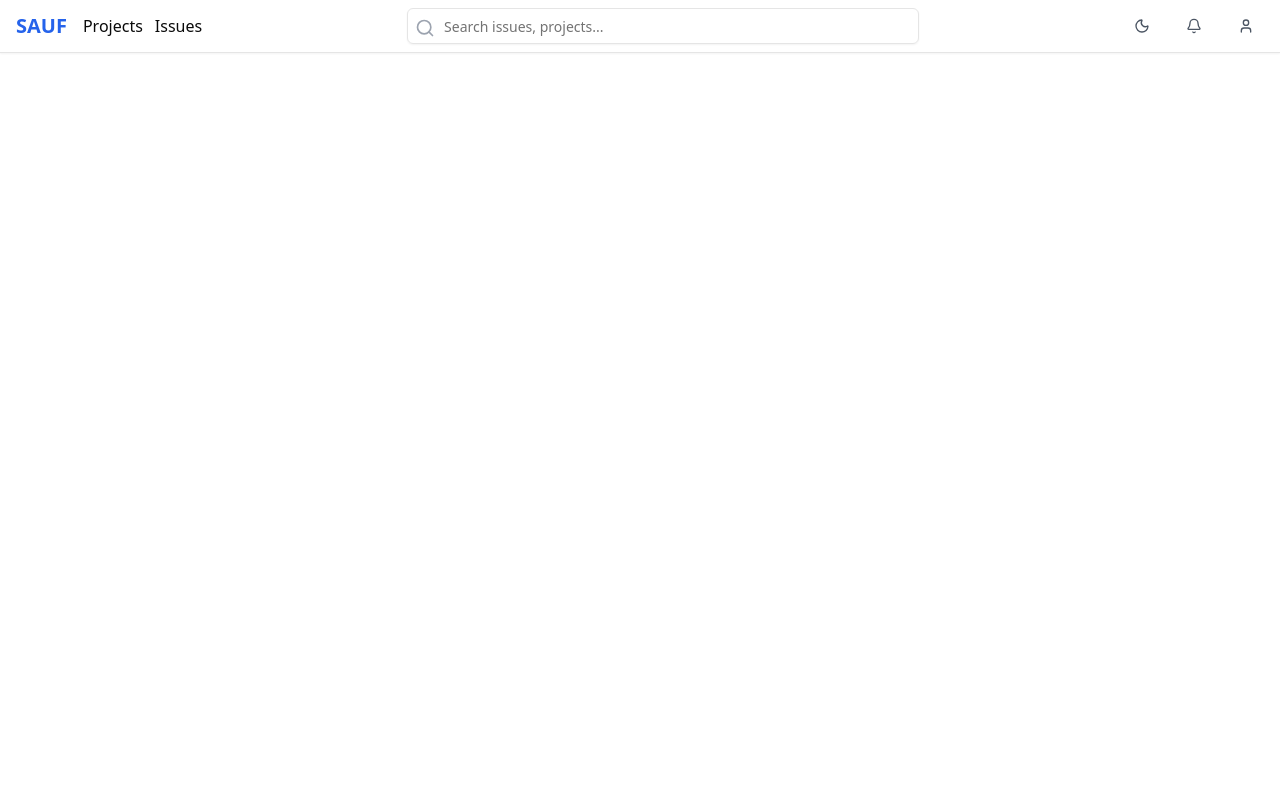
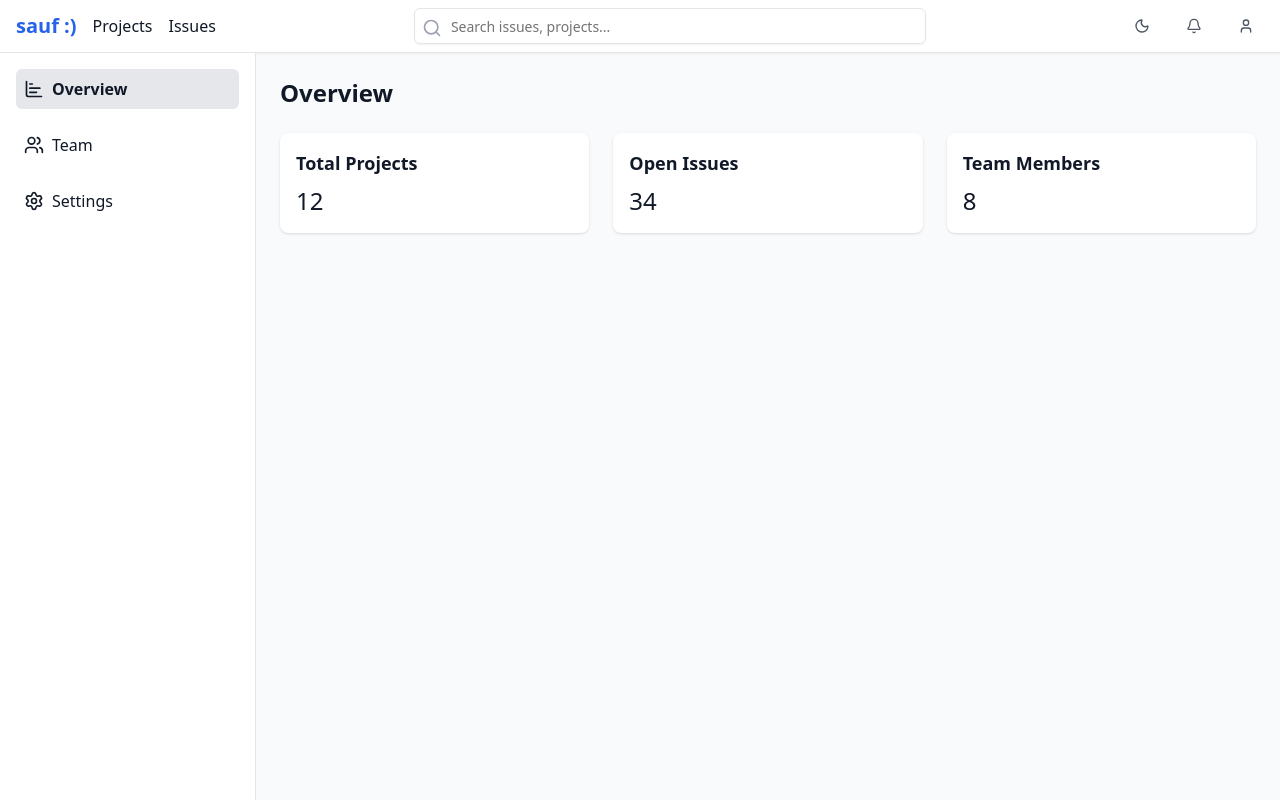
Before and after one commit to pewpewnowdie/sauf-frontend, a React (Vite) app: page / in a window 1280 px wide. Built offline with nearby package versions, Linux system fonts and the light colour scheme.

Commit message:
updated navbar, added dashboard

```diff
--- a/src/App.jsx
+++ b/src/App.jsx
@@ -1,9 +1,10 @@
-import { useState } from 'react'
-import Header from "./components/Header";
+import Dashboard from "./components/Dashboard"
 
 function App() {
   return (
-    <Header/>
+    <>
+      <Dashboard />
+    </>
   )
 }
 
--- /dev/null
+++ b/src/components/Dashboard.jsx
@@ -0,0 +1,86 @@
+import { useState } from "react";
+import Header from "./Header";
+import { ChartBar, FileText, Users, Settings } from "lucide-react";
+
+export default function Dashboard() {
+  const [activeTab, setActiveTab] = useState("overview");
+
+  const sidebarItems = [
+    { title: "Overview", icon: <ChartBar className="h-5 w-5" />, id: "overview" },
+    { title: "Team", icon: <Users className="h-5 w-5" />, id: "team" },
+    { title: "Settings", icon: <Settings className="h-5 w-5" />, id: "settings" },
+  ];
+
+  return (
+    <div className="min-h-screen flex flex-col bg-gray-50 dark:bg-gray-900 text-gray-900 dark:text-gray-100">
+      {/* Header */}
+      <Header />
+
+      {/* Main body: sidebar + content */}
+      <div className="flex flex-1 overflow-hidden">
+        {/* Sidebar */}
+        <aside className="w-64 bg-white dark:bg-gray-800 border-r dark:border-gray-700 p-4 flex flex-col gap-4 flex-shrink-0">
+          {sidebarItems.map((item) => (
+            <button
+              key={item.id}
+              onClick={() => setActiveTab(item.id)}
+              className={`flex items-center gap-2 p-2 rounded-md w-full text-left hover:bg-gray-100 dark:hover:bg-gray-700 ${
+                activeTab === item.id ? "bg-gray-200 dark:bg-gray-700 font-semibold" : "font-normal"
+              }`}
+            >
+              {item.icon}
+              {item.title}
+            </button>
+          ))}
+        </aside>
+
+        {/* Main Content */}
+        <main className="flex-1 p-6 overflow-auto">
+          <h1 className="text-2xl font-bold mb-6 capitalize">{activeTab}</h1>
+
+          {activeTab === "overview" && (
+            <div className="grid grid-cols-1 md:grid-cols-2 lg:grid-cols-3 gap-6">
+              <div className="p-4 bg-white dark:bg-gray-800 rounded-lg shadow">
+                <h2 className="font-semibold text-lg">Total Projects</h2>
+                <p className="text-2xl mt-2">12</p>
+              </div>
+              <div className="p-4 bg-white dark:bg-gray-800 rounded-lg shadow">
+                <h2 className="font-semibold text-lg">Open Issues</h2>
+                <p className="text-2xl mt-2">34</p>
+              </div>
+              <div className="p-4 bg-white dark:bg-gray-800 rounded-lg shadow">
+                <h2 className="font-semibold text-lg">Team Members</h2>
+                <p className="text-2xl mt-2">8</p>
+              </div>
+            </div>
+          )}
+
+          {activeTab === "team" && (
+            <div className="grid grid-cols-1 md:grid-cols-2 lg:grid-cols-3 gap-6">
+              {["Alice", "Bob", "Charlie", "David"].map((member) => (
+                <div
+                  key={member}
+                  className="p-4 bg-white dark:bg-gray-800 rounded-lg shadow flex items-center gap-4"
+                >
+                  <div className="h-10 w-10 rounded-full bg-gray-300 dark:bg-gray-600 flex items-center justify-center">
+                    {member[0]}
+                  </div>
+                  <div>{member}</div>
+                </div>
+              ))}
+            </div>
+          )}
+
+          {activeTab === "settings" && (
+            <div className="p-4 bg-white dark:bg-gray-800 rounded-lg shadow">
+              <h2 className="font-semibold text-lg mb-2">Settings</h2>
+              <p className="text-gray-500 dark:text-gray-400">
+                Dashboard configuration and preferences go here.
+              </p>
+            </div>
+          )}
+        </main>
+      </div>
+    </div>
+  );
+}
--- a/src/components/Header.jsx
+++ b/src/components/Header.jsx
@@ -10,8 +10,8 @@ export default function Header() {
   const [search, setSearch] = useState("")
   const { theme, setTheme } = useTheme()
   const menuItems = [
-    { title: "Projects", subItems: [{ title: "Project A", to: "/projects/a" }] },
-    { title: "Issues", subItems: [{ title: "Issue 1", to: "/issues/1" }] }
+    { title: "Projects", subItems: [{ title: "Project A", to: "/projects/a" }, { title: "Project B", to: "/projects/b" }, { title: "Project B", to: "/projects/b" }] },
+    { title: "Issues", subItems: [{ title: "Issue 1", to: "/issues/1" }, { title: "Issue 2", to: "/issues/2" }, { title: "Issue 3", to: "/issues/3" }] }
   ];
 
   return (
@@ -20,7 +20,7 @@ export default function Header() {
       <div className="flex items-center gap-4">
         {/* Logo */}
         <Link to="/" className="text-xl font-bold text-blue-600 dark:text-blue-400">
-          SAUF
+          sauf :)
         </Link>
 
         {/* Desktop Nav */}
--- a/src/components/HeaderNavigation.jsx
+++ b/src/components/HeaderNavigation.jsx
@@ -8,14 +8,16 @@ import {
   NavigationMenuList
 } from "@radix-ui/react-navigation-menu";
 
-
 function MenuList({ menuItems }) {
   return (
     <ul className="flex flex-col gap-2 w-48">
       {menuItems.map((item, index) => (
         <li key={index}>
           <NavigationMenuLink asChild>
-            <Link to={item.to}>
+            <Link
+              to={item.to}
+              className="block w-full px-4 py-2 rounded hover:bg-gray-100 dark:hover:bg-gray-700"
+            >
               {item.title}
             </Link>
           </NavigationMenuLink>
@@ -27,12 +29,14 @@ function MenuList({ menuItems }) {
 
 export default function HeaderNavigation({ items }) {
   return (
-    <NavigationMenu>
-      <NavigationMenuList className="flex flex-row gap-3">
+    <NavigationMenu viewport={false}>
+      <NavigationMenuList className="flex flex-row gap-4">
         {items.map((menu, index) => (
-          <NavigationMenuItem key={index}>
+          <NavigationMenuItem key={index} className="relative"> {/* Make parent relative */}
             <NavigationMenuTrigger>{menu.title}</NavigationMenuTrigger>
-            <NavigationMenuContent className="absolute top-full left-0 mt-2 p-3 bg-white dark:bg-gray-800 rounded-lg shadow-lg z-50">
+            <NavigationMenuContent
+              className="absolute top-full left-0 mt-1 bg-white dark:bg-gray-800 rounded-lg shadow-lg z-50"
+            >
               <MenuList menuItems={menu.subItems || []} />
             </NavigationMenuContent>
           </NavigationMenuItem>
```
